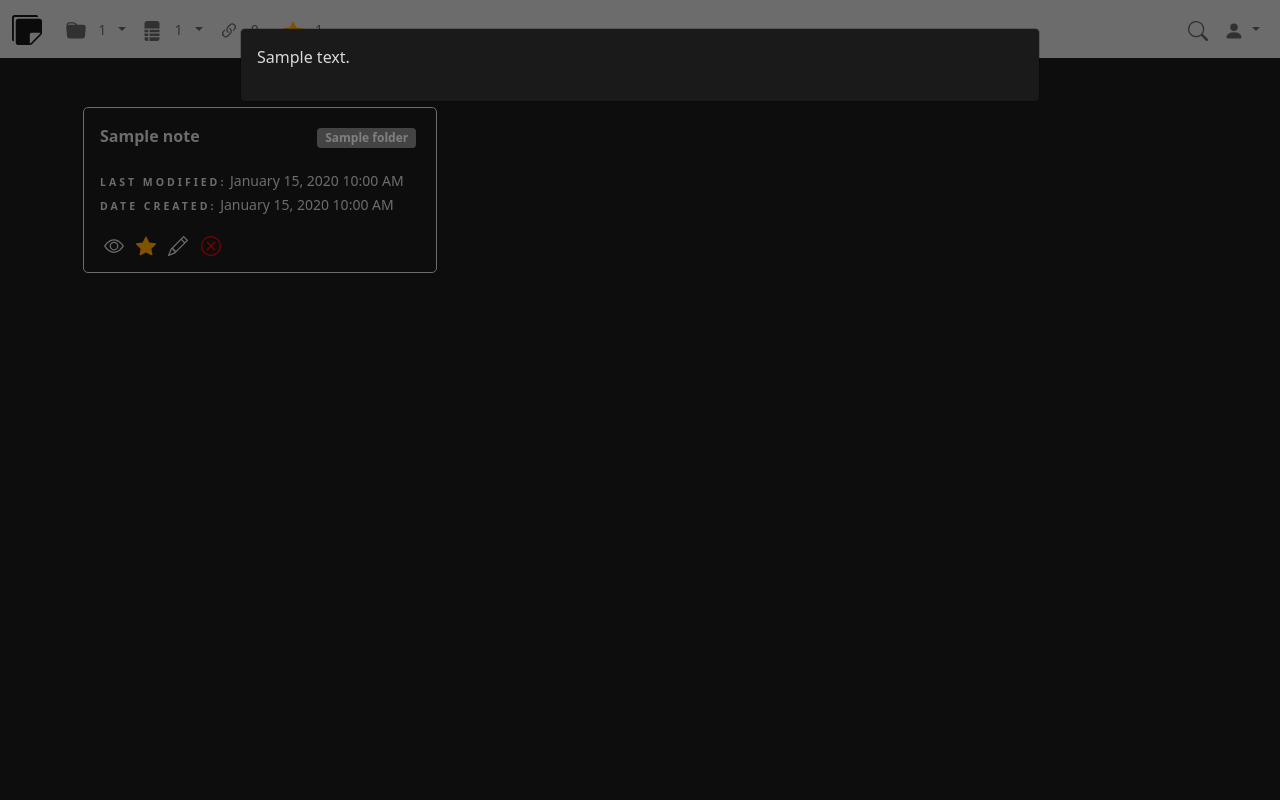
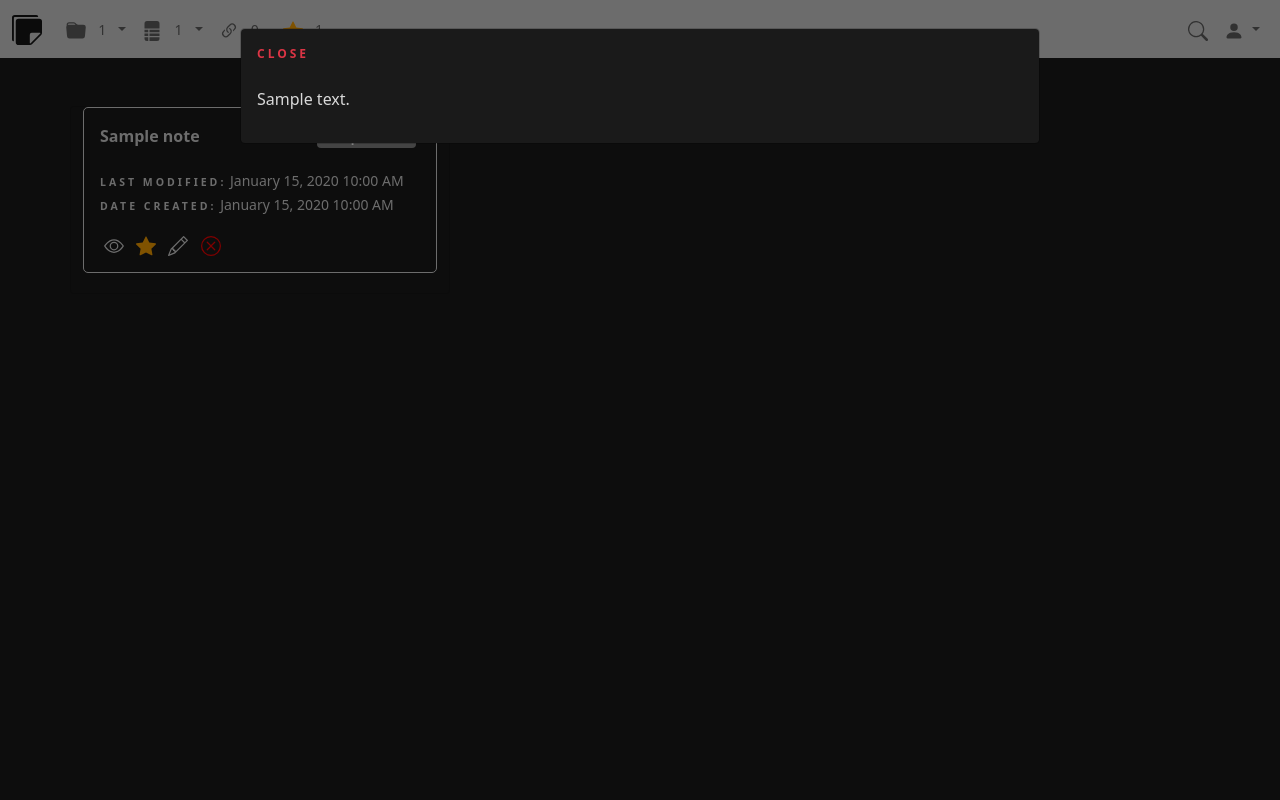
Before and after one commit to misterrager8/Notes-Repo, a Flask app: page /favorites in a window 1280 px wide, after a click that opens the changed part. Run offline with Flask 2, Linux system fonts and the light colour scheme; a user stored in the database is signed in; tables that the repository leaves empty hold one stand-in row (values such as "Sample post").

Commit message:
Add close button to preview modal

```diff
--- a/NotesRepo/templates/macros.html
+++ b/NotesRepo/templates/macros.html
@@ -209,7 +209,8 @@
 </div>
 
 {% call modal('previewNote'+note.id|string, large=true) %}
-<p>{{ note.content | safe }}</p>
+<a class="font-custom text-danger" data-bs-dismiss="modal">close</a>
+<p class="mt-4">{{ note.content | safe }}</p>
 {% endcall %}
 
 {% endmacro %}
```
